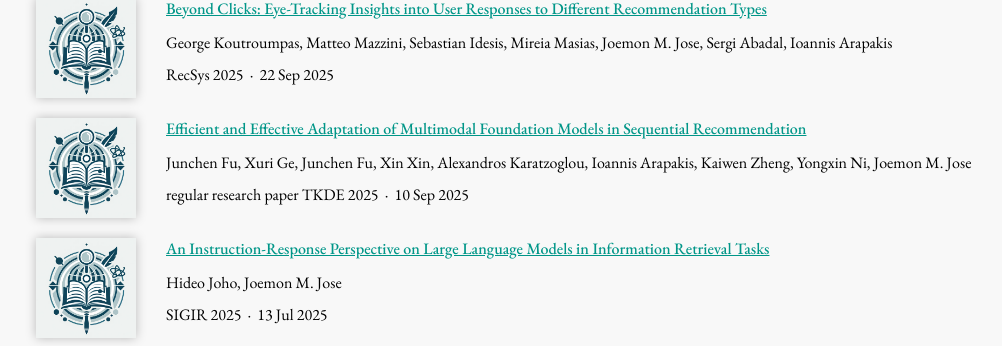
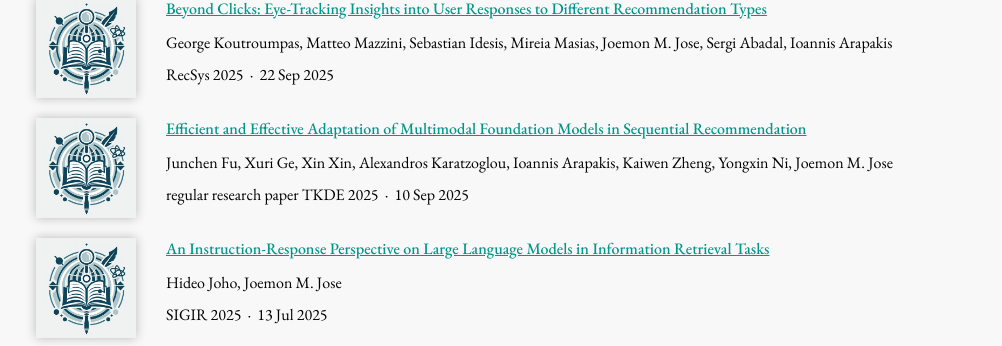
Before and after one commit to GAIR-Lab/GAIR-Lab.github.io, a Jekyll site: the page built from research/index.md, in a window 1280 px wide and 900 px high, scrolled down 1077 px. Shown: the part 108-454 px from the top of the window, without its empty margins (4-1006 px from the left). Built offline with Jekyll 4.4.1, drawn with Linux system fonts in a browser that asks for light colours; nearby versions of some CDN libraries.

Commit message:
Update research-output.yml

```diff
--- a/_data/research-output.yml
+++ b/_data/research-output.yml
@@ -2,7 +2,6 @@
   authors:
   - Junchen Fu
   - Xuri Ge
-  - Junchen Fu
   - Xin Xin
   - Alexandros Karatzoglou
   - Ioannis Arapakis
```
